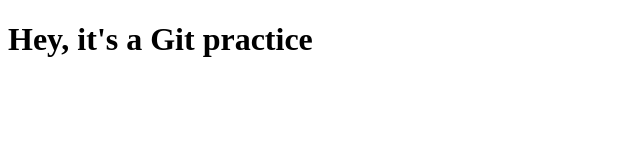
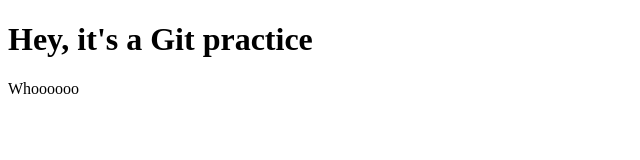
Before and after one commit to adi221/git-practice, a plain HTML site: page index.html in a window 1280 px wide. Shown: the full height of the page, 0-640 px from the left. Drawn offline with Linux system fonts and the light colour scheme.

Commit message:
Added whooo

```diff
--- a/index.html
+++ b/index.html
@@ -8,5 +8,6 @@
   </head>
   <body>
     <h1>Hey, it's a Git practice</h1>
+    <p>Whoooooo</p>
   </body>
 </html>
```
